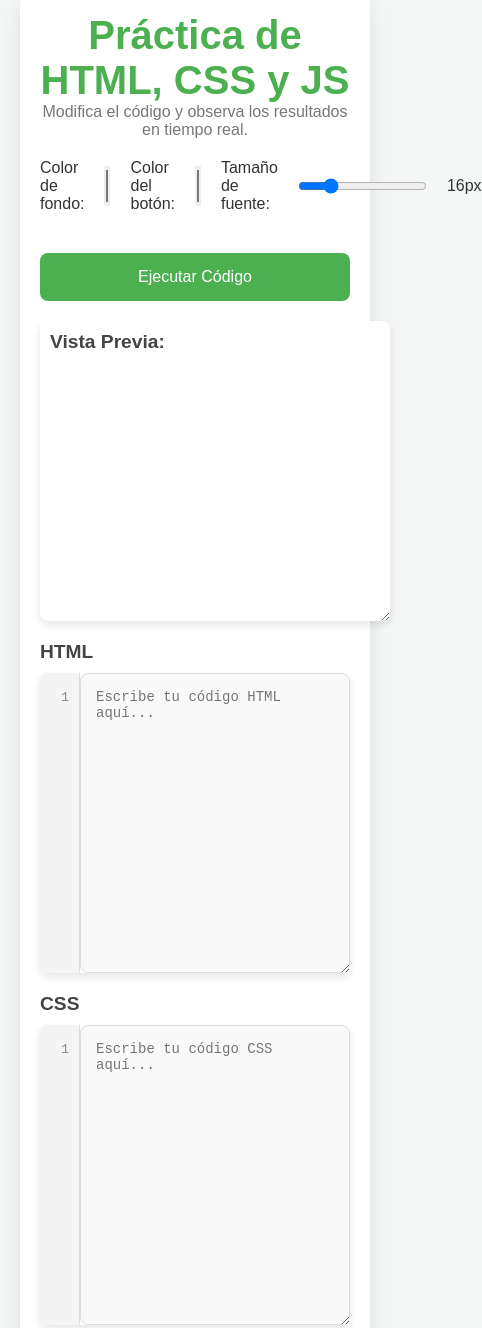
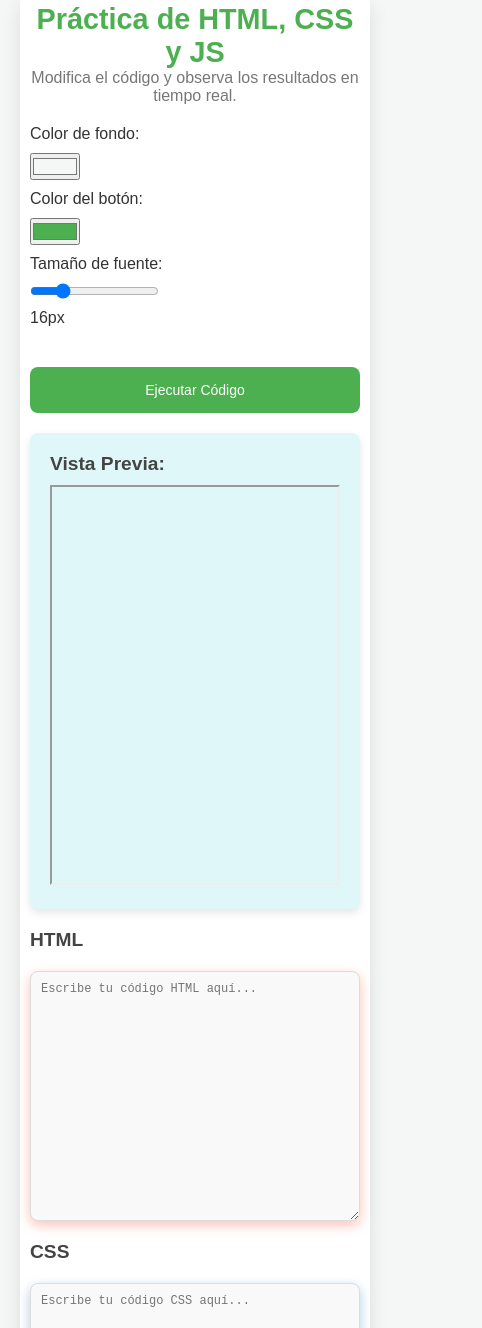
Before and after one commit to jmvco/proyecto-practica-html, a plain HTML site: page index.html in a window 390 px wide. Shown: the part 27-1355 px from the top of the page, 482 px wide, since content can reach past the window. Drawn offline with nearby package versions, Linux system fonts and the light colour scheme.

Commit message:
se modifico el css, js y html de forma vertical para tener un mejor diseño

```diff
--- a/index.html
+++ b/index.html
@@ -4,16 +4,7 @@
     <meta charset="UTF-8" />
     <meta name="viewport" content="width=device-width, initial-scale=1.0" />
     <title>Práctica HTML, CSS y JS</title>
-
-    <!-- Enlace a los archivos de estilo -->
     <link rel="stylesheet" href="style.css" />
-
-    <!-- Prism.js para resaltar la sintaxis -->
-    <link
-      href="https://cdnjs.cloudflare.com/ajax/libs/prism/1.23.0/themes/prism-tomorrow.min.css"
-      rel="stylesheet"
-    />
-    <script src="https://cdnjs.cloudflare.com/ajax/libs/prism/1.23.0/prism.min.js"></script>
 </head>
 <body>
     <div class="container">
@@ -22,54 +13,47 @@
             <p>Modifica el código y observa los resultados en tiempo real.</p>
         </header>
 
-        <!-- Panel de personalización -->
         <div class="customization">
             <label for="bg-color">Color de fondo:</label>
-            <input type="color" id="bg-color" name="bg-color" value="#f4f7f6" />
+            <input type="color" id="bg-color" value="#f4f7f6">
+
             <label for="btn-color">Color del botón:</label>
-            <input type="color" id="btn-color" name="btn-color" value="#4CAF50" />
+            <input type="color" id="btn-color" value="#4CAF50">
+
             <label for="font-size">Tamaño de fuente:</label>
-            <input type="range" id="font-size" name="font-size" min="12" max="30" value="16" />
+            <input type="range" id="font-size" min="12" max="30" value="16">
             <span id="font-size-value">16px</span>
         </div>
 
         <button id="run-btn">Ejecutar Código</button>
 
         <div class="content">
-            <!-- Previsualización en el lado izquierdo -->
             <section class="output">
                 <h2>Vista Previa:</h2>
-                <iframe id="output-frame" width="100%" height="100%"></iframe>
+                <iframe id="output-frame" width="100%" height="400"></iframe>
             </section>
 
-            <!-- Área de código en el lado derecho -->
             <section class="code-editor">
                 <div class="editor">
                     <h2>HTML</h2>
-                    <div class="code-container">
-                        <div class="line-numbers" id="html-line-numbers"></div>
-                        <textarea id="html-code" class="language-html" placeholder="Escribe tu código HTML aquí..."></textarea>
-                    </div>
+                    <textarea id="html-code" placeholder="Escribe tu código HTML aquí..."></textarea>
                 </div>
                 <div class="editor">
                     <h2>CSS</h2>
-                    <div class="code-container">
-                        <div class="line-numbers" id="css-line-numbers"></div>
-                        <textarea id="css-code" class="language-css" placeholder="Escribe tu código CSS aquí..."></textarea>
-                    </div>
+                    <textarea id="css-code" placeholder="Escribe tu código CSS aquí..."></textarea>
                 </div>
                 <div class="editor">
                     <h2>JS</h2>
-                    <div class="code-container">
-                        <div class="line-numbers" id="js-line-numbers"></div>
-                        <textarea id="js-code" class="language-javascript" placeholder="Escribe tu código JavaScript aquí..."></textarea>
-                    </div>
+                    <textarea id="js-code" placeholder="Escribe tu código JavaScript aquí..."></textarea>
                 </div>
             </section>
         </div>
     </div>
+    <footer class="footer">
+        <p>Hecho por <strong>JMVC</strong></p>
+    </footer>
 
-    <!-- Cargar el archivo JS -->
+
     <script src="script.js"></script>
 </body>
 </html>
--- a/script.js
+++ b/script.js
@@ -11,6 +11,9 @@ document.addEventListener('DOMContentLoaded', () => {
     const runButton = document.getElementById('run-btn');
     const fontSizeInput = document.getElementById('font-size');
     const fontSizeValue = document.getElementById('font-size-value');
+
+    const outputFrame = document.getElementById('output-frame');
+    const outputDoc = outputFrame.contentDocument || outputFrame.contentWindow.document;
 
     // Función para actualizar la numeración de líneas
     function updateLineNumbers(textarea, lineNumbersElement) {
@@ -43,7 +46,6 @@ document.addEventListener('DOMContentLoaded', () => {
         const cssContent = cssCode.value;
         const jsContent = jsCode.value;
 
-        const outputFrame = document.getElementById('output-frame');
         const outputDoc = outputFrame.contentDocument || outputFrame.contentWindow.document;
 
         outputDoc.open();
@@ -70,6 +72,8 @@ document.addEventListener('DOMContentLoaded', () => {
     // Función para cambiar el color de fondo
     bgColorInput.addEventListener('input', (e) => {
         document.body.style.backgroundColor = e.target.value;
+        const preview = document.querySelector('.output');  // Vista previa
+        preview.style.backgroundColor = e.target.value; // Cambiar fondo de la vista previa
     });
 
     // Función para cambiar el color del botón
--- a/style.css
+++ b/style.css
@@ -5,13 +5,14 @@
     box-sizing: border-box;
 }
 
+/* Estilo base */
 body {
-    font-family: 'Arial', sans-serif;
+    font-family: Arial, sans-serif;
     background-color: #f4f7f6;
     color: #333;
     display: flex;
     flex-direction: column;
-    justify-content: flex-start;
+    align-items: center;
     min-height: 100vh;
     padding: 20px;
 }
@@ -19,13 +20,11 @@ body {
 /* Contenedor principal */
 .container {
     width: 100%;
-    height: 100%;
+    max-width: 1400px;
     background-color: white;
     border-radius: 10px;
     padding: 20px;
     box-shadow: 0 10px 20px rgba(0, 0, 0, 0.1);
-    display: flex;
-    flex-direction: column;
 }
 
 /* Cabecera */
@@ -52,129 +51,66 @@ p {
 
 /* Panel de personalización */
 .customization {
-    margin-bottom: 20px;
     display: flex;
     gap: 20px;
     justify-content: flex-start;
     align-items: center;
+    margin-bottom: 20px;
+    flex-wrap: wrap;  /* Permite que los controles se acomoden mejor en pantallas pequeñas */
 }
 
-.customization input[type="color"] {
-    width: 50px;
-    height: 40px;
-    border: none;
-    cursor: pointer;
-}
-
-/* Control deslizante para tamaño de texto */
-#text-size {
-    width: 150px;
-}
-
-/* Contenedor de 2 columnas */
-.content {
-    display: flex;
-    justify-content: flex-start;
-    gap: 0;
-    margin-top: 20px;
-    width: 100%;
-}
-
-/* Columna de la izquierda (vista previa) */
-.output {
-    flex: 1;
-    background-color: #fff;
-    border-radius: 8px;
-    padding: 10px;
-    box-shadow: 0 4px 8px rgba(0, 0, 0, 0.1);
-    overflow: hidden;
-    resize: both;
-    min-width: 350px;
-    min-height: 300px;
-}
-
-iframe {
-    border: none;
-    width: 100%;
-    height: 100%;
-}
-
-/* Columna de la derecha (editores de código) */
-.code-editor {
-    flex: 1;
-    display: flex;
-    flex-direction: column;
-    gap: 20px;
-    width: 100%;
-    height: 100%;
-}
-
-/* Editor de código individual (HTML, CSS, JS) */
+/* Editor de código */
 .editor {
     display: flex;
     flex-direction: column;
+    margin-bottom: 20px;
+    width: 100%;  /* Asegura que el editor ocupe todo el espacio disponible */
 }
 
-.code-container {
-    display: flex;
-    position: relative;
-    border-radius: 8px;
-    overflow: hidden;
-    height: 300px;
-    resize: both;
-    min-width: 50%;
-    box-shadow: 0 4px 8px rgba(0, 0, 0, 0.1);
+/* Área de texto (HTML) */
+#html-code {
+    box-shadow: 0 4px 12px rgba(255, 99, 71, 0.4); /* Sombra roja para el área HTML */
 }
 
-/* Estilo para los campos de texto (textarea) */
+/* Área de texto (CSS) */
+#css-code {
+    box-shadow: 0 4px 12px rgba(70, 130, 180, 0.4); /* Sombra azul para el área CSS */
+}
+
+/* Área de texto (JS) */
+#js-code {
+    box-shadow: 0 4px 12px rgba(255, 165, 0, 0.4); /* Sombra naranja para el área JS */
+}
+
+/* Estilos comunes para los textarea */
 textarea {
     width: 100%;
-    height: 100%;
-    margin: 0;
-    padding: 15px;
+    height: 100px; /* Mayor altura para el espacio de código */
+    padding: 10px;
+    margin-top: 10px;
     background-color: #f9f9f9;
-    color: #333;
     border: 1px solid #ddd;
     border-radius: 8px;
     font-family: 'Courier New', monospace;
     font-size: 14px;
-    resize: none;
-    outline: none;
-    white-space: pre-wrap;
-    word-wrap: break-word;
-    text-decoration: none;
+    resize: vertical; /* Permitir cambiar el tamaño verticalmente */
+    overflow-y: auto; /* Evitar que el contenido desborde */
 }
 
-/* Numeración de líneas con espaciado adecuado */
-.line-numbers {
-    background-color: #f4f4f4;
-    color: #888;
-    width: 40px;
-    text-align: right;
-    padding-right: 10px;
-    font-family: monospace;
-    line-height: 1.5;
-    border-right: 1px solid #ddd;
-    height: 100%;
-    overflow-y: auto;
-    position: absolute;
-    top: 0;
-    left: 0;
-    z-index: 2;
-    padding-top: 15px;
+/* Previsualización */
+.output {
+    flex: 1; /* Asegura que la vista previa ocupe el espacio restante */
+    background-color: #e0f7fa; /* Fondo azul claro por defecto */
+    border-radius: 8px;
+    padding: 20px;
+    box-shadow: 0 4px 8px rgba(0, 0, 0, 0.1);
+    min-height: 300px; /* Altura mínima para la vista previa */
+    overflow: hidden;
+    margin-bottom: 20px;
+    margin-top: 20px;
 }
 
-/* Para evitar los espacios extra después del número de línea */
-textarea {
-    margin-left: 40px; /* Ajuste para que el texto comience justo después de los números */
-}
-
-/* Eliminar la barra de desplazamiento en los números de línea */
-.line-numbers::-webkit-scrollbar {
-    display: none;
-}
-
-/* Estilo del botón de ejecutar */
+/* Botón */
 button {
     background-color: #4CAF50;
     color: white;
@@ -182,43 +118,70 @@ button {
     border: none;
     border-radius: 8px;
     cursor: pointer;
-    font-size: 18px;
+    font-size: 16px;
     width: 100%;
     margin-top: 20px;
-    transition: background-color 0.3s ease;
 }
 
 button:hover {
     background-color: #45a049;
 }
 
-/* Separador para mover el centro entre las dos columnas */
-.separator {
-    cursor: ew-resize;
-    background-color: #888;
-    width: 10px;
-    height: 100%;
-    margin: 0 10px;
+
+/* Estilo para el pie de página */
+.footer {
+    width: 100%;
+    text-align: center;
+    font-size: 14px;
+    color: #777;
+    margin-top: 40px;
 }
 
-/* Medios para dispositivos móviles */
+.footer p {
+    margin: 0;
+}
+
+.footer strong {
+    color: #4CAF50; /* Puedes cambiar el color de la firma si lo deseas */
+}
+
+
+
+
+/* Media Queries */
 @media (max-width: 768px) {
+    /* Asegura que el contenedor se adapte mejor a pantallas pequeñas */
     .content {
         flex-direction: column;
         gap: 20px;
     }
 
-    .output {
-        width: 100%;
-        height: 400px;
+    .customization {
+        flex-direction: column;
+        align-items: flex-start; /* Alinea los controles a la izquierda */
+        gap: 10px;
     }
 
-    .code-editor {
-        width: 100%;
-        height: 400px;
+    textarea {
+        height: 250px; /* Ajustar la altura en pantallas pequeñas */
     }
 
     button {
-        font-size: 16px;
+        font-size: 14px; /* Reducir el tamaño del botón */
     }
 }
+
+/* Para dispositivos muy pequeños */
+@media (max-width: 480px) {
+    .container {
+        padding: 10px;  /* Reducir el padding en pantallas más pequeñas */
+    }
+
+    h1 {
+        font-size: 1.8em; /* Reducir el tamaño del título */
+    }
+
+    textarea {
+        font-size: 12px;  /* Reducir el tamaño de la fuente en los textarea */
+    }
+}
```
Also changed, not shown: Prism.js (deleted, +0 -91 lines), 1 other file.
